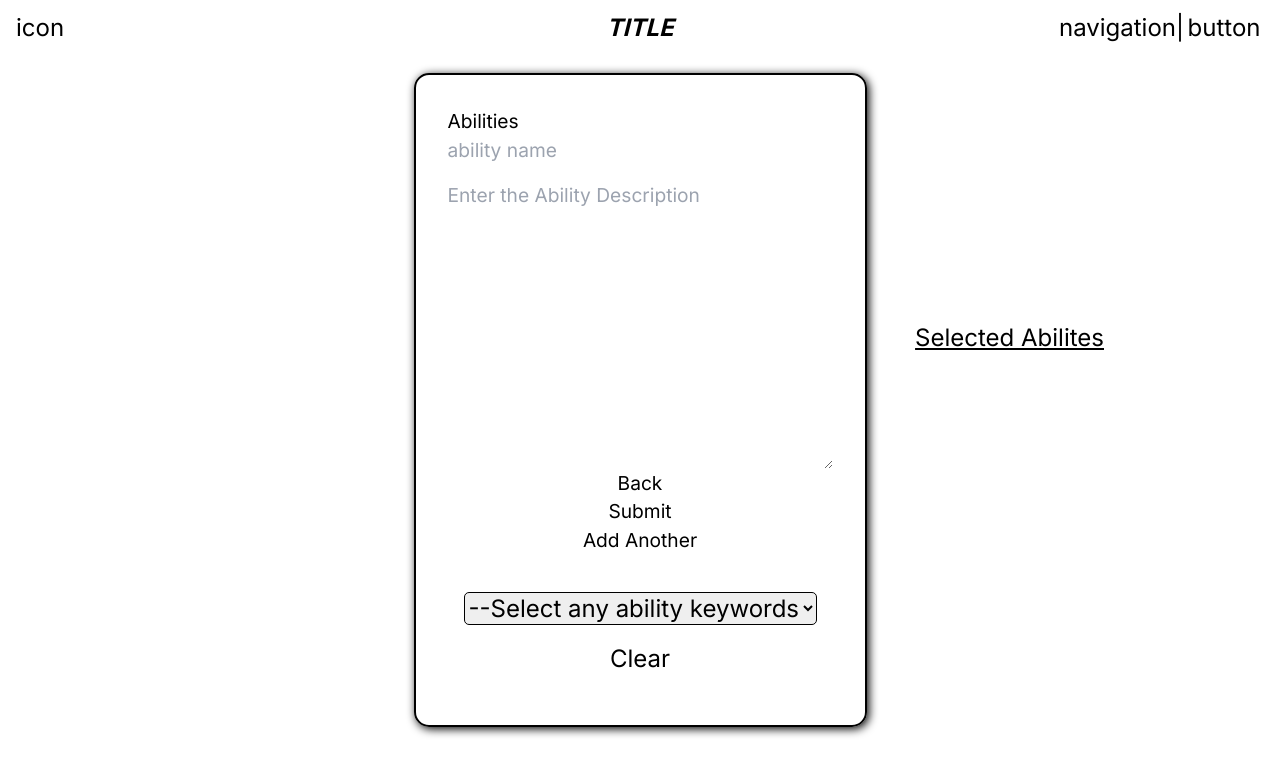
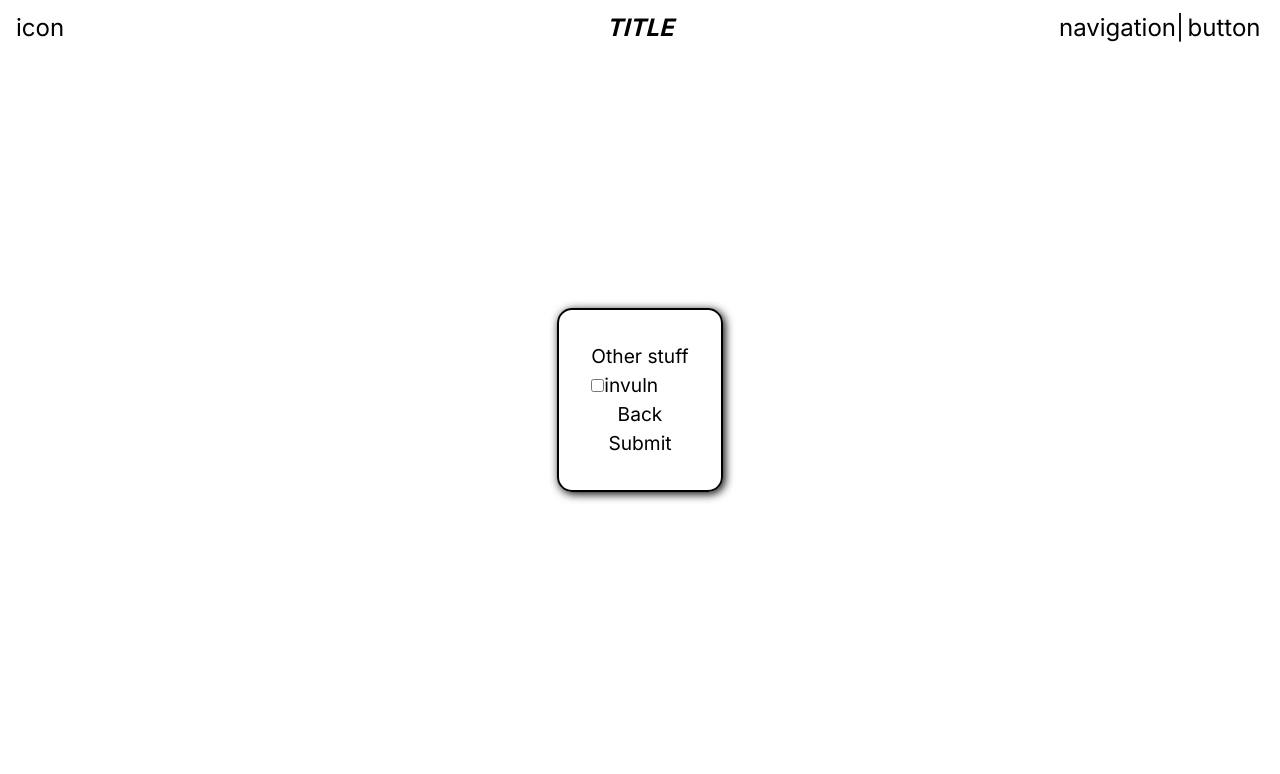
Before and after one commit to JCool221/waagh, a Next.js app: page / in a window 1280 px wide. Shown: the top 774 px of the page. Built offline with nearby package versions, Linux system fonts and the light colour scheme.

Commit message:
made some headway in the misc entries which is gonna be a bunch of checkboxes looks like

```diff
--- a/src/app/input/page.tsx
+++ b/src/app/input/page.tsx
@@ -9,6 +9,7 @@ import StepThree from './steps/StepThree';
 import StepFour from './steps/StepFour';
 import StepFive from './steps/StepFive'
 import StepSix from './steps/StepSix';
+import StepSeven from './steps/StepSeven';
 
 export default function Input() {
   const [step, setStep] = useState(1)
@@ -34,7 +35,8 @@ export default function Input() {
         {step === 4 && <StepFour nextStep={nextStep} previousStep={previousStep} unitData={unitData} setUnitData={setUnitData}/>}
         {step === 5 && <StepFive nextStep={nextStep} previousStep={previousStep} unitData={unitData} setUnitData={setUnitData}/>}
         {step === 6 && <StepSix nextStep={nextStep} previousStep={previousStep} unitData={unitData} setUnitData={setUnitData}/>}
-{/* todo: invuln save, unit comp, wargear options, abilities, leader, keywords */}
+        {step === 7 && <StepSeven nextStep={nextStep} previousStep={previousStep} unitData={unitData} setUnitData={setUnitData}/>}
+{/* todo: invuln save, unit comp, wargear options, leader, keywords */}
 <div className='pre-data'>
 <pre>{JSON.stringify(unitData, null, 2)}</pre>
 </div>
--- /dev/null
+++ b/src/app/input/steps/StepSeven.tsx
@@ -0,0 +1,42 @@
+"use client"
+
+import "../input.css"
+import { FormEvent, useState } from "react"
+import { Props } from "@/lib/types/props"
+import CheckBoxWithInput from "@/lib/checkboxwithinput/CheckBoxWithInput"
+
+export default function StepSeven({ nextStep, previousStep, unitData, setUnitData}: Props) {
+    const [userInput, setUserInput] = useState<Record<string, string>>({})
+
+
+    const handleSubmit = (e: FormEvent<HTMLFormElement>) => {
+        e.preventDefault();
+
+        if (e.target instanceof HTMLFormElement) {
+            console.log(userInput)
+            console.log("refactoring")
+        } else {
+            console.error("e is not a form element, why?")
+        }
+    }
+
+    const handleBack = () => {
+        previousStep();
+    }
+
+    return (
+        <form className="form-inputs" onSubmit={handleSubmit}>
+            <h1>Other stuff</h1>
+                <CheckBoxWithInput
+                label="invuln"
+                checkboxId="invuln"
+                inputId="invuln"
+                userInput={userInput}
+                setUserInput={setUserInput}
+                />
+
+            <button onClick={handleBack}>Back</button>
+            <button type="submit" >Submit</button>
+        </form>
+    )
+}
--- a/src/app/input/steps/StepSix.tsx
+++ b/src/app/input/steps/StepSix.tsx
@@ -52,7 +52,6 @@ export default function StepSix({ nextStep, previousStep, unitData, setUnitData
 
 
   return (
-    // refactor for step six abilities, keywords are accesible under abilties.unit need to think about how to refactor the abilities component for that
     <form className="form-inputs"  ref={formRef} onSubmit={handleSubmit}>
       <h1>Abilities</h1>
       <div className="ability-form">
--- a/src/app/page.tsx
+++ b/src/app/page.tsx
@@ -1,5 +1,5 @@
 import './input/input.css'
-import StepSix from './input/steps/StepSix'
+import StepSeven from './input/steps/StepSeven'
 
 export default function Home() {
 
@@ -7,7 +7,7 @@ export default function Home() {
     <main>
       <div></div>
         <div className="form-container">
-      <StepSix />
+      <StepSeven />
           {/* Lets Go! */}
         </div>
     </main>
--- a/src/app/shop/page.tsx
+++ b/src/app/shop/page.tsx
@@ -1,10 +1,9 @@
 import './store.css'
-import StateTest from '@/lib/state-test/stateTest'
 
 export default function Store() {
     return (
         <div className="store-container">
-            <StateTest />
+            there's nothing here right now
         </div>
     )
 }
--- /dev/null
+++ b/src/lib/checkboxwithinput/CheckBoxWithInput.tsx
@@ -0,0 +1,61 @@
+"use client"
+
+import { useState, useEffect, ChangeEvent, Dispatch, SetStateAction } from "react"
+
+interface CheckboxWithInputProps {
+    label: string;
+    checkboxId: string;
+    inputId: string;
+    userInput: Record<string, string > | null;
+    setUserInput: Dispatch<SetStateAction<Record<string, string>>>;
+}
+
+export default function CheckBoxWithInput({
+    label,
+    checkboxId,
+    inputId,
+    userInput,
+    setUserInput
+}: CheckboxWithInputProps) {
+
+    const [isChecked, setIsChecked] = useState(false)
+    const [inputValue, setInputValue] = useState("")
+
+    useEffect(() => {
+        // console.log(checkboxId,': ',inputValue)
+        let myObject: Record<string, string> | null = null
+        myObject = { [checkboxId]: inputValue }
+        setUserInput(myObject)
+    }, [inputValue])
+
+    const handleSelection = () => {
+        setIsChecked((prev) => !prev)
+        setInputValue('')
+    }
+
+    const handleInputChange =(e: ChangeEvent<HTMLInputElement>)=> {
+        setInputValue(e.target.value)
+    }
+
+    return(
+        <div>
+            <label>
+                <input
+                type="checkbox"
+                id={checkboxId}
+                checked={isChecked}
+                onChange={handleSelection}
+                />
+                {label}
+            </label>
+            {isChecked && (
+                <input
+                type="text"
+                id={inputId}
+                value={inputValue}
+                onChange={handleInputChange}
+                />
+            )}
+        </div>
+    )
+}
```
Also changed, not shown: src/lib/checkboxwithoutinput/CheckboxWithoutInput.tsx (added, +7 -0 lines), src/lib/state-test/stateTest.tsx (deleted, +0 -13 lines), src/lib/checkboxwithinput/checkboxwithinput.css (added).
